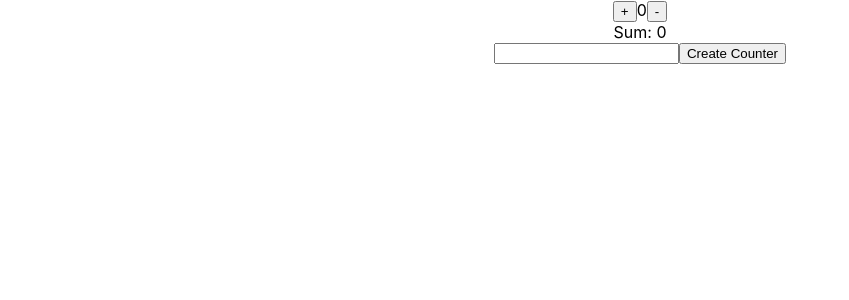
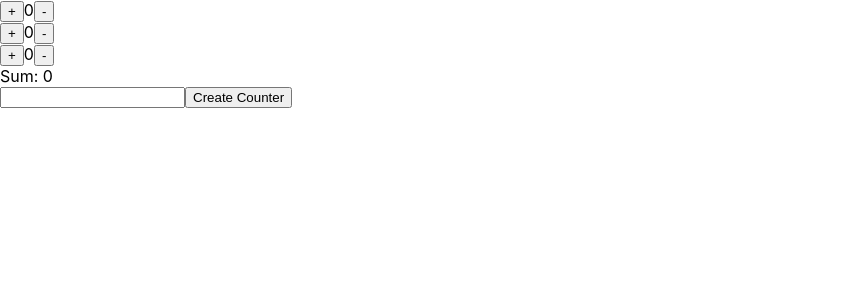
Before and after one commit to ConnieIp/react-counter, a React (Create React App) app: page / in a window 1280 px wide. Shown: the top 300 px of the page, without its empty margins (0-849 px from the left). Built offline with nearby package versions, Linux system fonts and the light colour scheme.

Commit message:
add redux and extract CounterSum

```diff
--- a/package.json
+++ b/package.json
@@ -5,7 +5,9 @@
   "dependencies": {
     "react": "^16.6.3",
     "react-dom": "^16.6.3",
-    "react-scripts": "2.1.1"
+    "react-redux": "^5.1.1",
+    "react-scripts": "2.1.1",
+    "redux": "^4.0.1"
   },
   "scripts": {
     "start": "react-scripts start",
--- a/src/components/CounterGroup.js
+++ b/src/components/CounterGroup.js
@@ -1,15 +1,20 @@
 import React, { Component } from 'react'
 import Counter from './Counter.js'
+import { connect } from "react-redux";
 
-export default class CounterGroup extends Component {
+class CounterGroup extends Component {
     state={
-        counterSum:0,
+        // counterSum:0,
         counters:new Array(parseInt(this.props.defaultCount)).fill(0).map(()=>{return {number:0,id: new Date().getTime()+Math.random() }}),
         counterArr: new Array(parseInt(this.props.defaultCount)).fill(0)
     }
 
     counterUpdateCallback= changedNum =>{
-        this.setState({counterSum:this.state.counterSum + changedNum})
+        // this.setState({counterSum:this.state.counterSum + changedNum})
+        this.props.dispatch({
+            type: "COUNTERSUM",
+            payload: changedNum
+      });
     }
 
     increaseUpdate = (changedNum,id) =>{
@@ -21,7 +26,6 @@ export default class CounterGroup extends Component {
                 return counterItem;
             }
         })
-        console.log(counters)
         this.setState({counters:counters})
     }
 
@@ -48,17 +52,22 @@ export default class CounterGroup extends Component {
         });
       }
 
+
+
     render() {
         return (
             <div>
                 {this.state.counters.map(counterItem=><Counter
+                // key={counterItem.id}
                 id={counterItem.id}
                 onCounterValueChanged={this.counterUpdateCallback}
                 onIncreased={this.increaseUpdate}
                 counterNum={counterItem.number}
                 onDecreased={this.decreaseUpdate}/>)}
 
-                <span>Sum: {this.state.counterSum}</span>
+                {/* <span>Sum: {this.state.counterSum}</span> */}
+                <span>Sum: {this.props.counterSum}</span>
+
 
                 <br/>
                 <input type="text" ref="countInput" />
@@ -81,3 +90,11 @@ export default class CounterGroup extends Component {
 //     )
 //   }
 }
+
+const mapStateToProps = state => ({
+    counterSum: state.counterSum
+  });
+
+
+  connect(mapStateToProps)(CounterGroup)
+  export default connect(mapStateToProps)(CounterGroup);
--- a/src/index.js
+++ b/src/index.js
@@ -3,8 +3,17 @@ import ReactDOM from 'react-dom';
 import './index.css';
 import App from './App';
 import * as serviceWorker from './serviceWorker';
+import CounterGroup from './components/CounterGroup';
+import reducer from './reducer';
+import {createStore} from 'redux';
+import {Provider} from 'react-redux'
 
-ReactDOM.render(<App />, document.getElementById('root'));
+const store = createStore(reducer);
+// ReactDOM.render(<App />, document.getElementById('root'));
+ReactDOM.render(
+<Provider store={store}>
+    <CounterGroup defaultCount="3"/>
+</Provider>, document.getElementById('root'));
 
 // If you want your app to work offline and load faster, you can change
 // unregister() to register() below. Note this comes with some pitfalls.
--- /dev/null
+++ b/src/reducer/index.js
@@ -0,0 +1,14 @@
+const initialState = {
+    counterSum:0
+}
+
+export default (state = initialState, action) => {
+  switch (action.type) {
+
+  case "COUNTERSUM":
+    return {counterSum:state.counterSum +  action.payload}
+
+  default:
+    return state
+  }
+}
```
Also changed, not shown: 1 other file (tests, documents, lock files or other folders).
